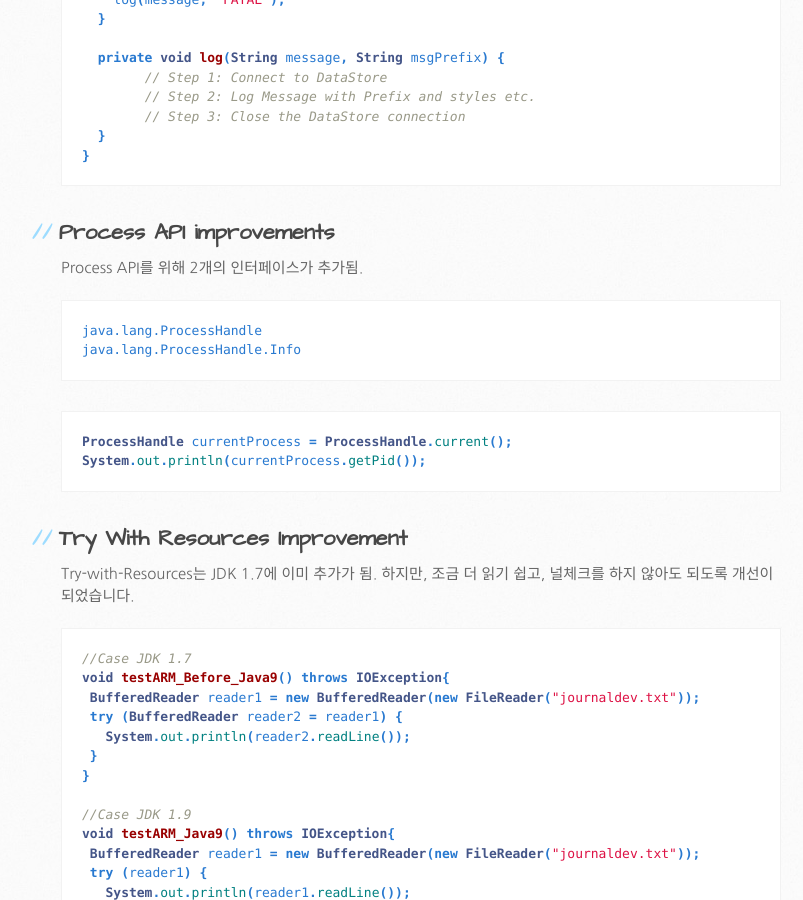
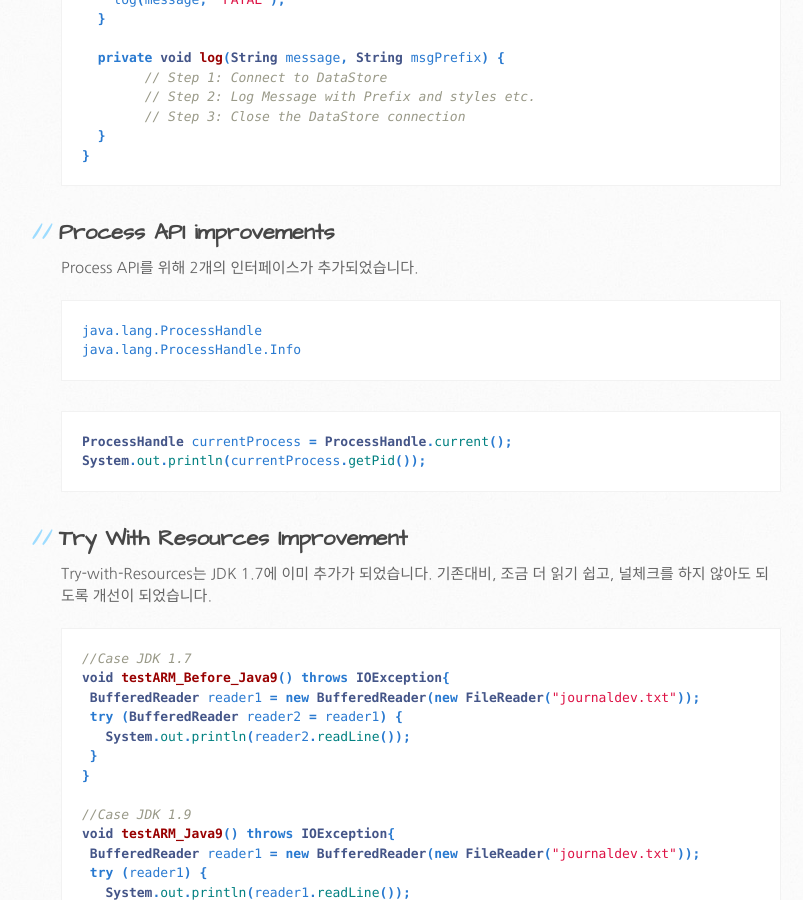
Before and after one commit to jaepils/jaepils.github.io, a Jekyll site: the page built from _posts/2018-01-11-java-9.markdown, in a window 1280 px wide and 900 px high, scrolled down 2952 px. Shown: the whole window, without its empty margins (109-912 px from the left). Built offline with Jekyll 4.4.1, drawn with Linux system fonts in a browser that asks for light colours; comment, search, counter and statistics services are not loaded; some of the changed text lies outside the part shown.

````diff
--- a/_posts/2018-01-11-java-9.markdown
+++ b/_posts/2018-01-11-java-9.markdown
@@ -123,7 +123,7 @@ public interface DBLogging {
 }
 ```
 ## Process API improvements
-Process API를 위해 2개의 인터페이스가 추가됨.
+Process API를 위해 2개의 인터페이스가 추가되었습니다.
 ```md
 java.lang.ProcessHandle
 java.lang.ProcessHandle.Info
@@ -134,7 +134,7 @@ System.out.println(currentProcess.getPid());
 ```
 
 ## Try With Resources Improvement
-Try-with-Resources는 JDK 1.7에 이미 추가가 됨. 하지만, 조금 더 읽기 쉽고, 널체크를 하지 않아도 되도록 개선이 되었습니다.
+Try-with-Resources는 JDK 1.7에 이미 추가가 되었습니다. 기존대비, 조금 더 읽기 쉽고, 널체크를 하지 않아도 되도록 개선이 되었습니다.
 ```java
 //Case JDK 1.7
 void testARM_Before_Java9() throws IOException{
````
Also changed, not shown: _posts/2018-07-07-pattern-immutable.markdown (added, +45 -0 lines).
